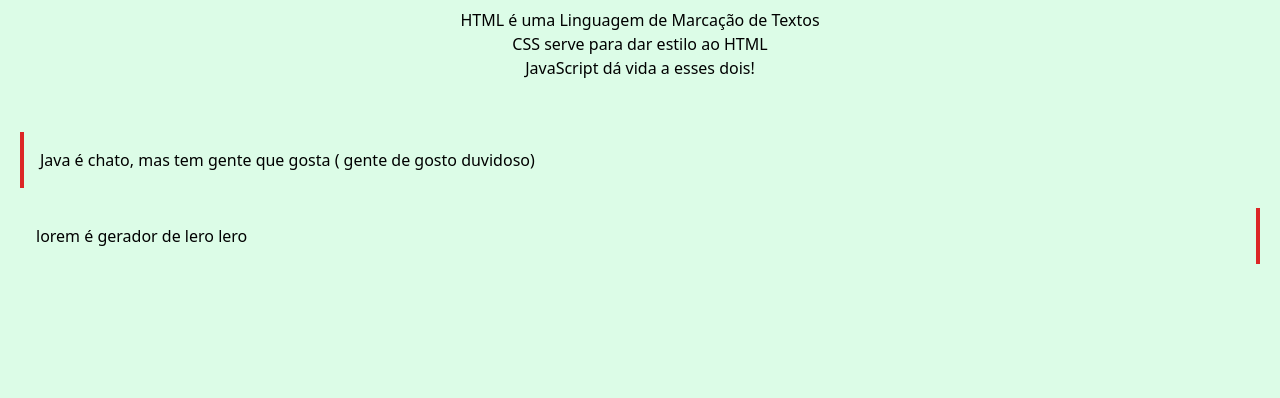
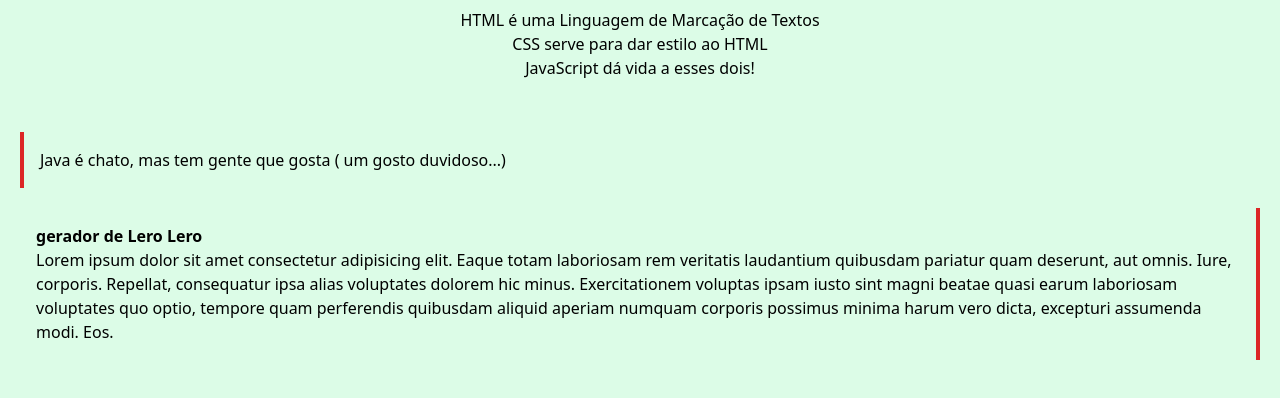
Before and after one commit to Vagner-Alves/Tailwind-css, a website: page src/index.html in a window 1280 px wide. Shown: the part 262-660 px from the top of the page. Drawn offline with Linux system fonts and the light colour scheme.

Commit message:
adding more elements

```diff
--- a/src/index.html
+++ b/src/index.html
@@ -27,10 +27,12 @@
             <p class="text-center">JavaScript dá vida a esses dois!</p>
         </div>
         <div class="m-5 p-4 border-l-4 border-red-600">
-            Java é chato, mas tem gente que gosta ( gente de gosto duvidoso)
+            Java é chato, mas tem gente que gosta ( um gosto duvidoso...)
         </div>
         <div class="m-5 p-4 border-r-4 border-red-600">
-            lorem é gerador de lero lero
+           <h2><b>gerador de Lero Lero</b> </h2>
+                Lorem ipsum dolor sit amet consectetur adipisicing elit. Eaque totam laboriosam rem veritatis laudantium quibusdam pariatur quam deserunt, aut omnis. Iure, corporis. Repellat, consequatur ipsa alias voluptates dolorem hic minus.
+                Exercitationem voluptas ipsam iusto sint magni beatae quasi earum laboriosam voluptates quo optio, tempore quam perferendis quibusdam aliquid aperiam numquam corporis possimus minima harum vero dicta, excepturi assumenda modi. Eos.
         </div>
 
     </main>
```
